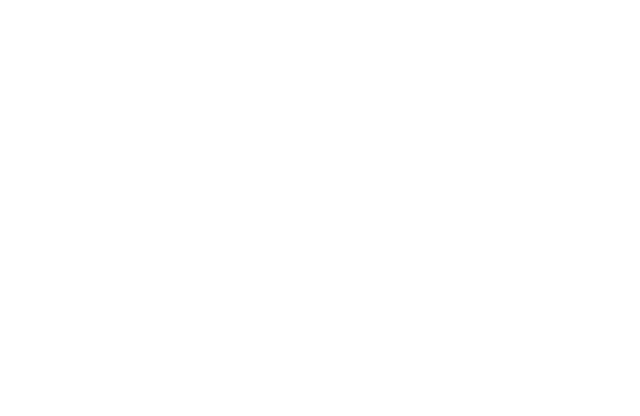
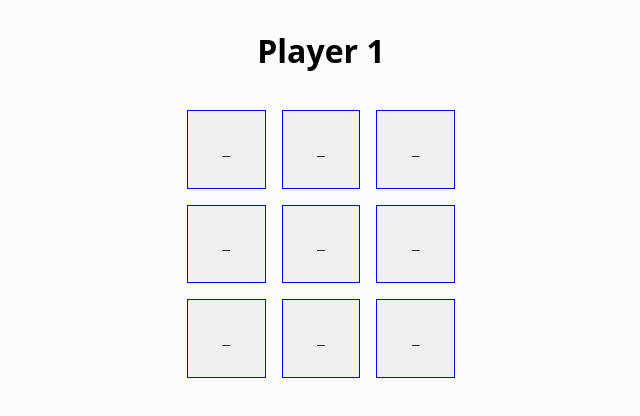
Before and after one commit to alexwilkom/odin-tic-tac-toe, a plain HTML site: page index.html in a window 1280 px wide. Shown: the whole page, without its empty margins (319-959 px from the left). Drawn offline with Linux system fonts and the light colour scheme.

Commit message:
Populate the grid with the buttons

```diff
--- a/index.html
+++ b/index.html
@@ -10,7 +10,8 @@
 </head>
 
 <body>
-
+    <h1 class="turn"></h1>
+    <div class="grid"></div>
 </body>
 
 </html>
--- a/index.js
+++ b/index.js
@@ -33,7 +33,7 @@ function GameBoard() {
     }
 }
 
-(function GameController(playerOneName = "Player 1", playerTwoName = "Player 2") {
+function GameController(playerOneName = "Player 1", playerTwoName = "Player 2") {
     const gameBoard = GameBoard();
     const players = [
         {
@@ -52,7 +52,7 @@ function GameBoard() {
     }
     const getActivePlayer = () => activePlayer;
 
-    const playNewRound = () => {
+    const printNewRound = () => {
         console.log(`${getActivePlayer().name}'s turn.`);
         gameBoard.printBoard();
     }
@@ -60,7 +60,6 @@ function GameBoard() {
     const playTurn = (row, column) => {
         const board = gameBoard.getBoard();
 
-        playNewRound();
         gameBoard.placeMark(row, column, getActivePlayer().mark);
 
         const checkWinner = () => {
@@ -104,10 +103,36 @@ function GameBoard() {
 
         checkWinner();
         switchActivePlayer();
+        printNewRound();
     }
+
+    printNewRound();
 
     return {
         playTurn,
         getActivePlayer
     }
-})()
+}
+
+function DisplayController() {
+    const board = GameBoard().getBoard();
+    const player = GameController().getActivePlayer();
+    const turn = document.querySelector(".turn");
+    const grid = document.querySelector(".grid");
+
+    turn.innerText = player.name;
+
+    for (let i = 0; i < board.length; i++) {
+        for (let j = 0; j < board.length; j++) {
+            const button = document.createElement("button");
+            button.setAttribute("type", "button");
+            button.dataset.row = i;
+            button.dataset.column = j;
+            button.classList.add("cell");
+            button.innerText = board[i][j];
+            grid.appendChild(button);
+        }
+    }
+}
+
+DisplayController();
--- a/style.css
+++ b/style.css
@@ -0,0 +1,35 @@
+* {
+    box-sizing: border-box;
+}
+
+body {
+    font-family: system-ui, sans-serif;
+    display: flex;
+    flex-direction: column;
+    align-items: center;
+    min-height: 100svh;
+    background-color: #FAFCFD;
+}
+
+.container {
+    max-width: 100%;
+    border: 1px solid red;
+}
+
+.grid {
+    display: grid;
+    grid-template-columns: repeat(3, 1fr);
+    grid-template-rows: repeat(3, 1fr);
+    gap: 1rem;
+    padding: 1rem;
+
+    width: 300px;
+    height: 300px;
+}
+
+.cell {
+    border: 1px solid blue;
+    display: grid;
+    place-content: center;
+    cursor: pointer;
+}
```
